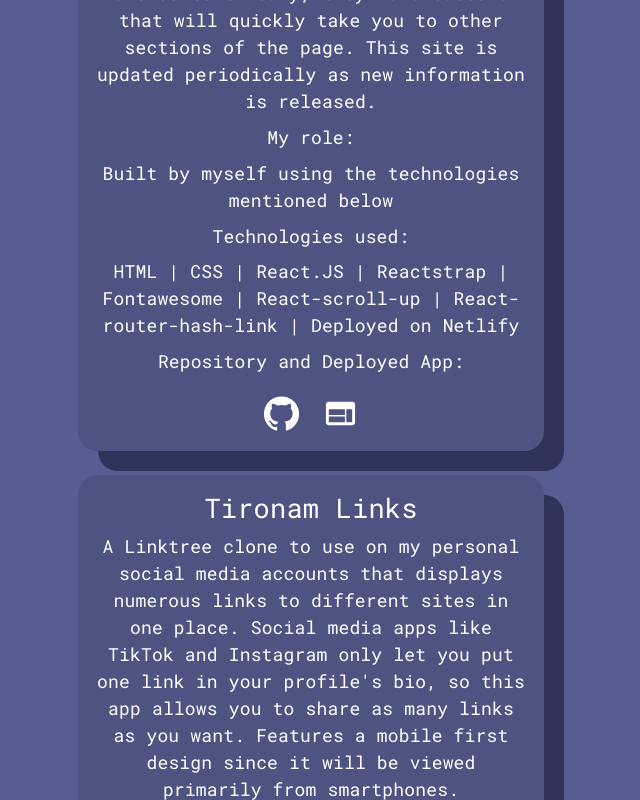
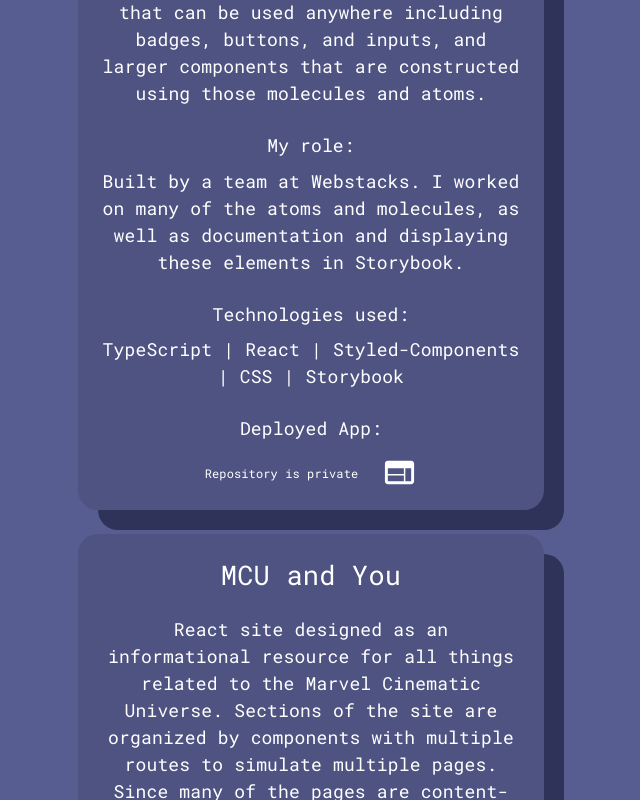
Before and after one commit to tironam/PortfolioReact, a React (Create React App) app: page / in a window 1280 px wide. Shown: the part 1440-2240 px from the top of the page, without its empty margins (329-969 px from the left). Built offline with nearby package versions, Linux system fonts and the light colour scheme.

Commit message:
Added new project, updated styling, added dynamic date to footer

```diff
--- a/src/components/ProjectCard/ProjectCard.js
+++ b/src/components/ProjectCard/ProjectCard.js
@@ -1,10 +1,10 @@
-import React from 'react'
-import { makeStyles } from '@material-ui/core/styles'
-import Typography from '@material-ui/core/Typography'
-import Paper from '@material-ui/core/Paper'
-import GitHubIcon from '@material-ui/icons/GitHub'
-import Web from '@material-ui/icons/Web'
-import { IconButton } from '@material-ui/core'
+import React from "react";
+import { makeStyles } from "@material-ui/core/styles";
+import Typography from "@material-ui/core/Typography";
+import Paper from "@material-ui/core/Paper";
+import GitHubIcon from "@material-ui/icons/GitHub";
+import Web from "@material-ui/icons/Web";
+import { IconButton } from "@material-ui/core";
 
 const useStyles = makeStyles((theme) => ({
   paper: {
@@ -23,23 +23,49 @@
   title: {
     color: "black",
   },
+  label: {
+    marginTop: theme.spacing(3),
+    marginLeft: theme.spacing(2),
+    marginRight: theme.spacing(2),
+    fontSize: 18,
+    color: "white",
+    fontFamily: "roboto mono",
+    [theme.breakpoints.down("xs")]: {
+      marginTop: theme.spacing(2),
+      marginLeft: theme.spacing(1),
+      marginRight: theme.spacing(1),
+      fontSize: 14,
+      lineHeight: 1.3,
+    },
+  },
   text: {
     margin: theme.spacing(1),
     fontSize: 18,
     color: "white",
     fontFamily: "roboto mono",
     [theme.breakpoints.down("xs")]: {
-      fontSize: 15,
+      fontSize: 14,
+      lineHeight: 1.3,
+    },
+  },
+  private: {
+    margin: theme.spacing(0),
+    fontSize: 12,
+    color: "white",
+    fontFamily: "roboto mono",
+    [theme.breakpoints.down("xs")]: {
+      fontSize: 10,
       lineHeight: 1.3,
     },
   },
   name: {
-    margin: theme.spacing(1),
+    marginTop: theme.spacing(2),
     fontSize: 27,
     color: "white",
     fontFamily: "roboto mono",
     [theme.breakpoints.down("xs")]: {
-      fontSize: 20
+      fontSize: 20,
+      marginTop: theme.spacing(2),
     },
   },
   iconBtn: {
@@ -47,9 +73,8 @@
   },
 }));
 
-
-const ProjectCard = props => {
-    const classes = useStyles()
+const ProjectCard = (props) => {
+  const classes = useStyles();
 
   return (
     <>
@@ -57,32 +82,40 @@
         <Typography variant="h4" className={classes.name}>
           {props.name}
         </Typography>
-                <Typography className={classes.text}>
-                    {props.description}
-                </Typography>
-                <Typography variant="h6" className={classes.text}>
+        <Typography className={classes.label}>{props.description}</Typography>
+        <Typography variant="h6" className={classes.label}>
           My role:
         </Typography>
-                <Typography className={classes.text}>
-                    {props.role}
-                </Typography>
-                <Typography variant="h6" className={classes.text}>
+        <Typography className={classes.text}>{props.role}</Typography>
+        <Typography variant="h6" className={classes.label}>
           Technologies used:
         </Typography>
-                <Typography className={classes.text}>
-                    {props.tech}
+        <Typography className={classes.text}>{props.tech}</Typography>
+        <Typography variant="h6" className={classes.label}>
+          {props.GitHub === "" ? "Deployed App:" : "Repo and Deployed App:"}
         </Typography>
-                <Typography variant="h6" className={classes.text}>
-                    Repository and Deployed App:
+        <IconButton
+          href={props.GitHub}
+          className={classes.iconBtn}
+          target="_blank"
+        >
+          {props.GitHub === "" ? (
+            <Typography className={classes.private} disabled="true">
+              Repository is private
             </Typography>
-                <IconButton href={props.GitHub} className={classes.iconBtn} target="_blank">
+          ) : (
             <GitHubIcon fontSize="large" />
+          )}
         </IconButton>
-                <IconButton href={props.App} className={classes.iconBtn} target="_blank">
+        <IconButton
+          href={props.App}
+          className={classes.iconBtn}
+          target="_blank"
+        >
           <Web fontSize="large" />
         </IconButton>
       </Paper>
     </>
-    )
-}
-export default ProjectCard
+  );
+};
+export default ProjectCard;
--- a/src/pages/About/About.js
+++ b/src/pages/About/About.js
@@ -32,7 +32,7 @@
     textAlign: "left",
     [theme.breakpoints.down("xs")]: {
       textAlign: "center",
-      fontSize: 16,
+      fontSize: 14,
       lineHeight: 1.3,
       marginLeft: theme.spacing(2),
       marginRight: theme.spacing(2),
@@ -42,7 +42,6 @@
     fontFamily: "roboto mono",
   },
   name: {
-    marginLeft: theme.spacing(14),
     color: "white",
     fontSize: 45,
     textAlign: "center",
--- a/src/pages/Footer/Footer.js
+++ b/src/pages/Footer/Footer.js
@@ -1,8 +1,8 @@
-import React from 'react'
+import React from "react";
 import { makeStyles } from "@material-ui/core/styles";
-import Grid from '@material-ui/core/Grid'
-import Typography from '@material-ui/core/Typography'
-import CopyrightIcon from '@material-ui/icons/Copyright'
+import Grid from "@material-ui/core/Grid";
+import Typography from "@material-ui/core/Typography";
+import CopyrightIcon from "@material-ui/icons/Copyright";
 
 const useStyles = makeStyles((theme) => ({
   section: {
@@ -15,29 +15,31 @@
     textAlign: "center",
     fontFamily: "roboto mono",
     [theme.breakpoints.down("xs")]: {
-      fontSize: 11
+      fontSize: 11,
     },
   },
   icon: {
     marginTop: 40,
     marginRight: 5,
-    color: "white"
+    color: "white",
   },
 }));
 
 const Footer = () => {
-    const classes = useStyles()
+  const classes = useStyles();
+
+  const date = new Date().getFullYear();
 
   return (
     <div className={classes.section}>
       <Grid container direction="row" justify="center" alignItems="center">
         <CopyrightIcon className={classes.icon} />
         <Typography className={classes.text}>
-            Michael Tirona 2022. All Rights Reserved.
+          Michael Tirona {date}. All Rights Reserved.
         </Typography>
       </Grid>
     </div>
   );
-}
+};
 
-export default Footer
+export default Footer;
--- a/src/pages/Projects/Projects.js
+++ b/src/pages/Projects/Projects.js
@@ -27,7 +27,7 @@
 }));
 
 const Projects = (props) => {
-    const classes = useStyles()
+  const classes = useStyles();
 
   return (
     <div className={classes.section}>
@@ -46,6 +46,14 @@
         // className={classes.projects}
       >
         <ScrollAnimation animateIn="fadeIn" animateOut="fadeOut">
+          <ProjectCard
+            name="Webstacks UI Library"
+            description="A UI Library designed to streamline the development of both internal work and client projects at Webstacks. Consists of atoms that define pre-set rules within the library including styling elements and spacing, molecules that cover small components that can be used anywhere including badges, buttons, and inputs, and larger components that are constructed using those molecules and atoms."
+            role="Built by a team at Webstacks. I worked on many of the atoms and molecules, as well as documentation and displaying these elements in Storybook."
+            tech=" TypeScript | React | Styled-Components | CSS | Storybook"
+            GitHub=""
+            App="https://webstacks-ui-library.netlify.app/"
+          />
           <ProjectCard
             name="MCU and You"
             description="React site designed as an informational resource for all things related to the Marvel Cinematic Universe. Sections of the site are organized by components with multiple routes to simulate multiple pages. Since many of the pages are content-heavy, they have buttons that will quickly take you to other sections of the page. This site is updated periodically as new information is released."
@@ -95,6 +103,6 @@
       </Grid>
     </div>
   );
-}
+};
 
-export default Projects
+export default Projects;
--- a/src/pages/Tech/Tech.js
+++ b/src/pages/Tech/Tech.js
@@ -93,13 +93,10 @@
                 <i className="devicon-react-original-wordmark"> </i>
                 <i className="devicon-bootstrap-plain-wordmark"> </i>
                 <i className="devicon-nodejs-plain-wordmark"> </i>
-                <i className="devicon-express-original-wordmark"> </i>
                 <i className="devicon-npm-original-wordmark"> </i>
-                <i className="devicon-mongodb-plain-wordmark"> </i>
               </Typography>
               <Typography variant="h6" className={classes.misc}>
-                Styled-Components | Storybook | Material UI | Reactstrap |
-                Mongoose | Netlify
+                Styled-Components | Storybook | Material UI | Netlify
               </Typography>
             </Paper>
           </Grid>
```
Also changed, not shown: src/pages/About/about.css (line endings or trailing spaces). Lines whose indentation alone changed are shown as unchanged.
